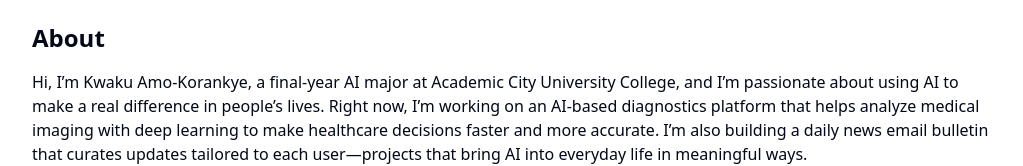
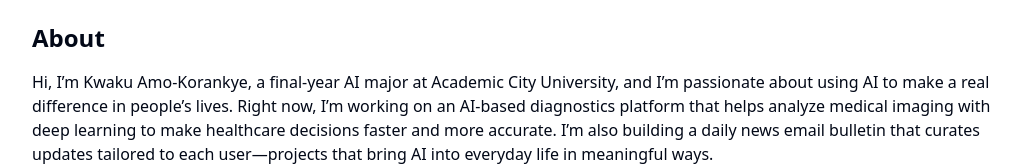
Before and after one commit to AmoKorankye/Web-Portfolio, a Next.js app: page / in a window 1280 px wide. Shown: the part 638-804 px from the top of the page, without its empty margins (128-1151 px from the left). Built offline with nearby package versions, Linux system fonts and the light colour scheme.

Commit message:
edit about name

```diff
--- a/components/About.tsx
+++ b/components/About.tsx
@@ -3,7 +3,7 @@ export default function About() {
     <section className="mb-12">
       <h2 className="text-xl sm:text-2xl font-semibold mb-4">About</h2>
       <p className="mb-4 text-sm sm:text-base">
-      Hi, I’m Kwaku Amo-Korankye, a final-year AI major at Academic City University College,
+      Hi, I’m Kwaku Amo-Korankye, a final-year AI major at Academic City University,
       and I’m passionate about using AI to make a real difference in people’s lives. Right now,
       I’m working on an AI-based diagnostics platform that helps analyze medical imaging with
       deep learning to make healthcare decisions faster and more accurate. I’m also building a
```
